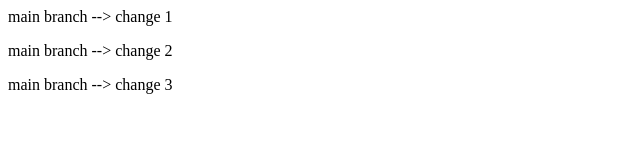
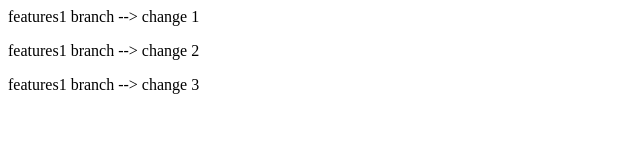
Before and after one commit to ankitnegi200082/localinit, a plain HTML site: page index.html in a window 1280 px wide. Shown: the whole page, without its empty margins (0-640 px from the left). Drawn offline with Linux system fonts and the light colour scheme.

Commit message:
file has been committed

```diff
--- a/index.html
+++ b/index.html
@@ -1,5 +1,6 @@
-<p>main branch --> change 1</p>
 
-<p>main branch --> change 2</p>
+<p>features1 branch --> change 1</p>
 
-<p>main branch --> change 3</p>
+<p>features1 branch --> change 2</p>
+
+<p>features1 branch --> change 3</p>
```
